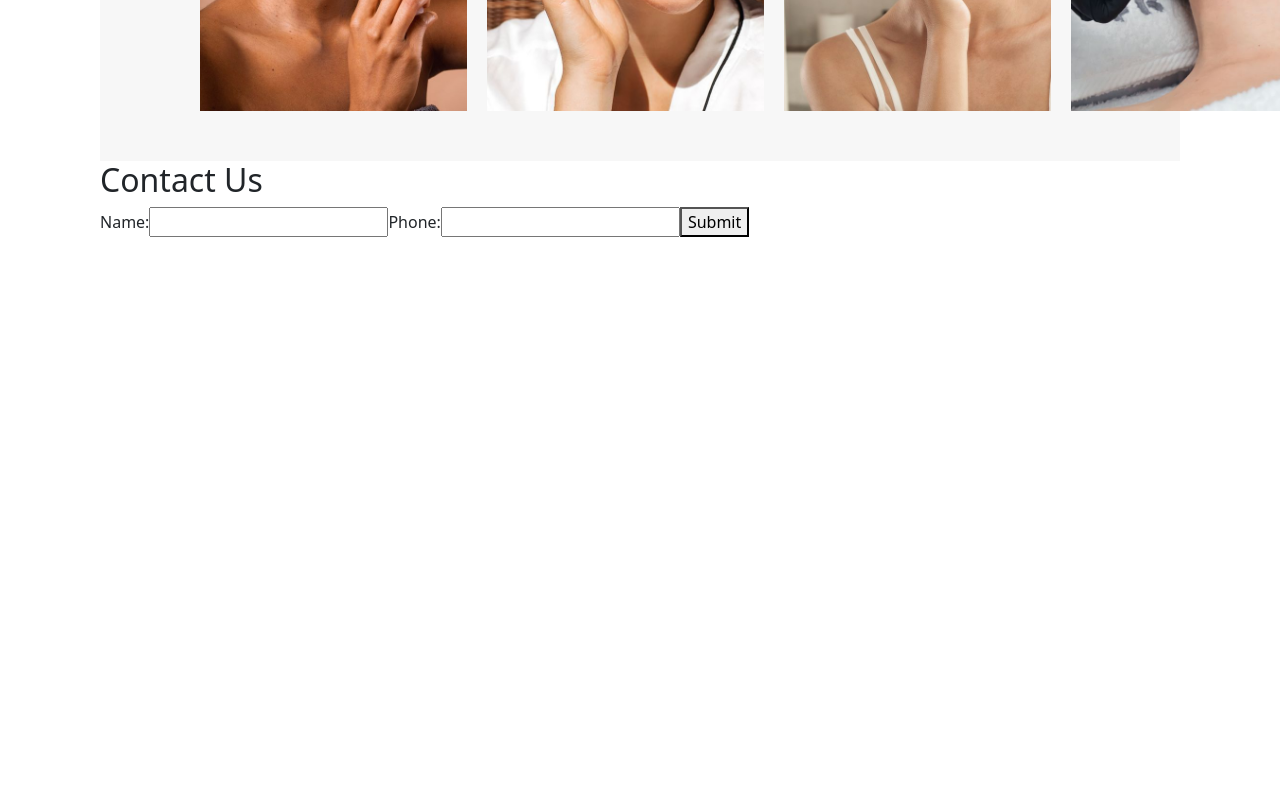
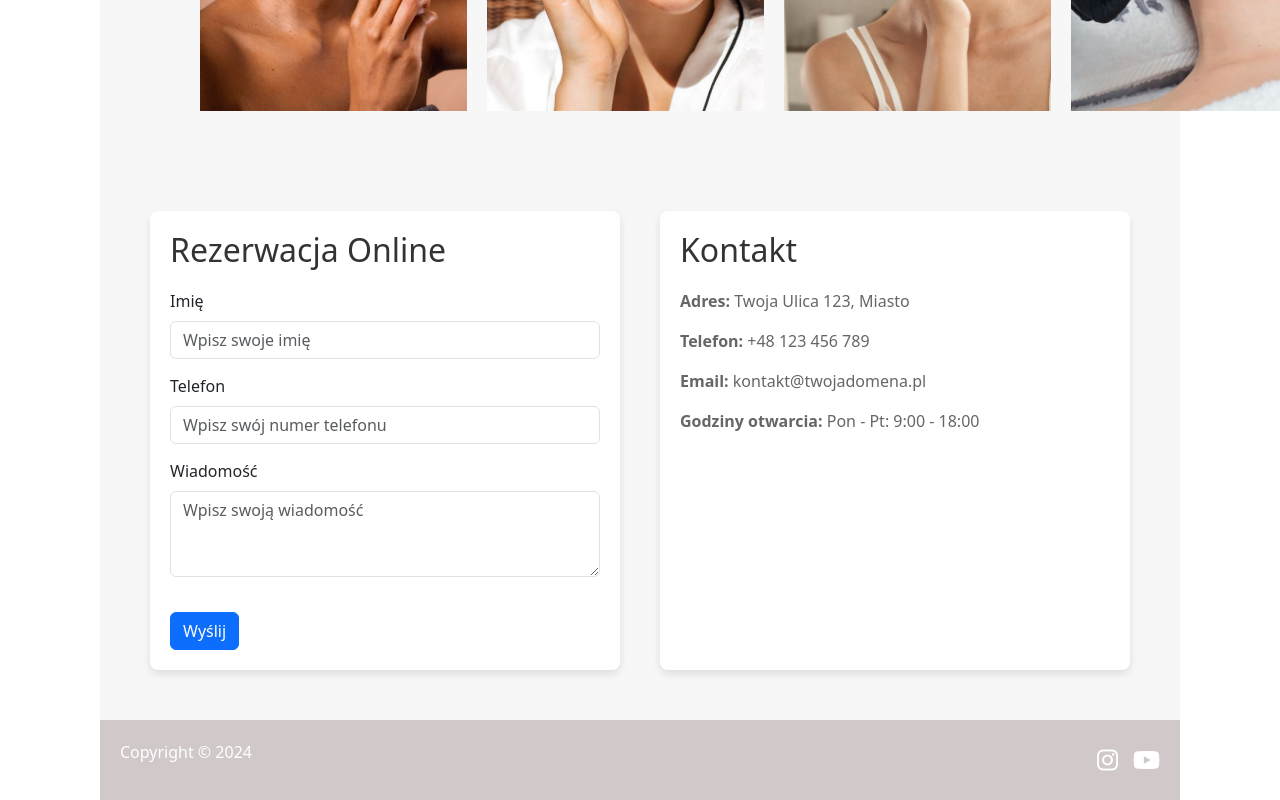
Before and after one commit to justynakwasniak/beauty-salon, a React (Vite) app: page / in a window 1280 px wide. Shown: the part 3608-4408 px from the top of the page. Before the commit the page ends 3845 px from the top, so only its background shows below. Built offline with nearby package versions, Linux system fonts and the light colour scheme.

Commit message:
contact footer

```diff
--- a/index.html
+++ b/index.html
@@ -9,6 +9,10 @@
       rel="stylesheet"
       href="https://cdnjs.cloudflare.com/ajax/libs/font-awesome/5.15.4/css/all.min.css"
     />
+    <link
+      rel="stylesheet"
+      href="https://cdnjs.cloudflare.com/ajax/libs/font-awesome/6.0.0-beta3/css/all.min.css"
+    />
   </head>
   <body>
     <div id="root"></div>
--- a/package.json
+++ b/package.json
@@ -10,6 +10,7 @@
     "preview": "vite preview"
   },
   "dependencies": {
+    "@fortawesome/fontawesome-free": "^6.6.0",
     "bootstrap": "^5.3.3",
     "react": "^18.3.1",
     "react-bootstrap": "^2.10.4",
--- a/src/App.tsx
+++ b/src/App.tsx
@@ -6,6 +6,7 @@ import Contact from "./components/Contact";
 import AboutUs from "./components/AboutUs";
 import CompanyAd from "./components/CompanyAd";
 import Kosmetikos from "./components/Kosmetikos";
+import Footer from "./components/Footer";
 
 const App: React.FC = () => {
   return (
@@ -17,6 +18,7 @@ const App: React.FC = () => {
       <Team />
       <Kosmetikos />
       <Contact />
+      <Footer />
     </div>
   );
 };
--- a/src/components/Contact.tsx
+++ b/src/components/Contact.tsx
@@ -1,20 +1,73 @@
-import React from "react";
+import React, { useState } from "react";
+import { Modal, Button, Form } from "react-bootstrap";
+import "../styles/Contact.css"; // Import pliku CSS
 
 const Contact: React.FC = () => {
+  const [showModal, setShowModal] = useState(false);
+
+  const handleShowModal = () => setShowModal(true);
+  const handleCloseModal = () => setShowModal(false);
+
   return (
-    <section>
-      <h2>Contact Us</h2>
-      <form>
-        <label>
-          Name:
-          <input type="text" name="name" />
-        </label>
-        <label>
-          Phone:
-          <input type="text" name="phone" />
-        </label>
-        <button type="submit">Submit</button>
-      </form>
+    <section className="contact-container">
+      <div className="contact-left">
+        <h1>Rezerwacja Online</h1>
+        <Form>
+          <Form.Group controlId="formName">
+            <Form.Label>Imię</Form.Label>
+            <Form.Control type="text" placeholder="Wpisz swoje imię" />
+          </Form.Group>
+
+          <Form.Group controlId="formPhone">
+            <Form.Label>Telefon</Form.Label>
+            <Form.Control type="tel" placeholder="Wpisz swój numer telefonu" />
+          </Form.Group>
+
+          <Form.Group controlId="formMessage">
+            <Form.Label>Wiadomość</Form.Label>
+            <Form.Control
+              as="textarea"
+              rows={3}
+              placeholder="Wpisz swoją wiadomość"
+            />
+          </Form.Group>
+
+          <Button variant="primary" onClick={handleShowModal}>
+            Wyślij
+          </Button>
+        </Form>
+      </div>
+
+      <div className="contact-right">
+        <h2>Kontakt</h2>
+        <p>
+          <strong>Adres:</strong> Twoja Ulica 123, Miasto
+        </p>
+        <p>
+          <strong>Telefon:</strong> +48 123 456 789
+        </p>
+        <p>
+          <strong>Email:</strong> kontakt@twojadomena.pl
+        </p>
+        <p>
+          <strong>Godziny otwarcia:</strong> Pon - Pt: 9:00 - 18:00
+        </p>
+      </div>
+
+      {/* Modal dla formularza */}
+      <Modal show={showModal} onHide={handleCloseModal} centered>
+        <Modal.Header closeButton>
+          <Modal.Title>Potwierdzenie</Modal.Title>
+        </Modal.Header>
+        <Modal.Body>
+          <p>Twoja wiadomość została wysłana!</p>
+        </Modal.Body>
+        <Modal.Footer>
+          <Button variant="secondary" onClick={handleCloseModal}>
+            Zamknij
+          </Button>
+        </Modal.Footer>
+      </Modal>
     </section>
   );
 };
--- /dev/null
+++ b/src/components/Footer.tsx
@@ -0,0 +1,22 @@
+import React from "react";
+import "../styles/Footer.css"; // Importuj plik CSS dla stopki
+
+const Footer: React.FC = () => {
+  return (
+    <footer className="footer-container">
+      <div className="footer-left">
+        <p>Copyright © 2024</p>
+      </div>
+      <div className="footer-right">
+        <a href="https://www.instagram.com/yourprofile" target="_blank" rel="noopener noreferrer">
+          <i className="fab fa-instagram"></i>
+        </a>
+        <a href="https://www.youtube.com/yourchannel" target="_blank" rel="noopener noreferrer">
+          <i className="fab fa-youtube"></i>
+        </a>
+      </div>
+    </footer>
+  );
+};
+
+export default Footer;
--- /dev/null
+++ b/src/styles/Contact.css
@@ -0,0 +1,44 @@
+.contact-container {
+  display: flex;
+  justify-content: space-between;
+  padding: 50px;
+  background-color: #f7f7f7;
+}
+
+.contact-left,
+.contact-right {
+  flex: 1;
+  padding: 20px;
+  background-color: #fff;
+  border-radius: 8px;
+  box-shadow: 0 4px 8px rgba(0, 0, 0, 0.1);
+}
+
+.contact-left {
+  margin-right: 20px; /* Odstęp między kolumnami */
+}
+
+.contact-right {
+  margin-left: 20px; /* Odstęp między kolumnami */
+}
+
+.contact-left h1,
+.contact-right h2 {
+  font-size: 2rem;
+  color: #333;
+  margin-bottom: 20px;
+}
+
+.contact-left p,
+.contact-right p {
+  font-size: 1rem;
+  color: #666;
+}
+
+.contact-left .form-control {
+  margin-bottom: 15px;
+}
+
+.contact-left .btn {
+  margin-top: 20px;
+}
--- /dev/null
+++ b/src/styles/Footer.css
@@ -0,0 +1,27 @@
+.footer-container {
+  display: flex;
+  justify-content: space-between;
+  align-items: center;
+  padding: 20px;
+  background-color: #d1c9c9;
+  color: #fff;
+}
+
+.footer-left {
+  font-size: 1rem;
+}
+
+.footer-right {
+  display: flex;
+  gap: 15px; /* Odstęp między ikonami */
+}
+
+.footer-right a {
+  color: #fff;
+  text-decoration: none;
+  font-size: 1.5rem; /* Rozmiar ikon */
+}
+
+.footer-right a:hover {
+  color: #ff6347; /* Kolor ikon podczas najechania */
+}
```
Also changed, not shown: 1 other file (tests, documents, lock files or other folders).
